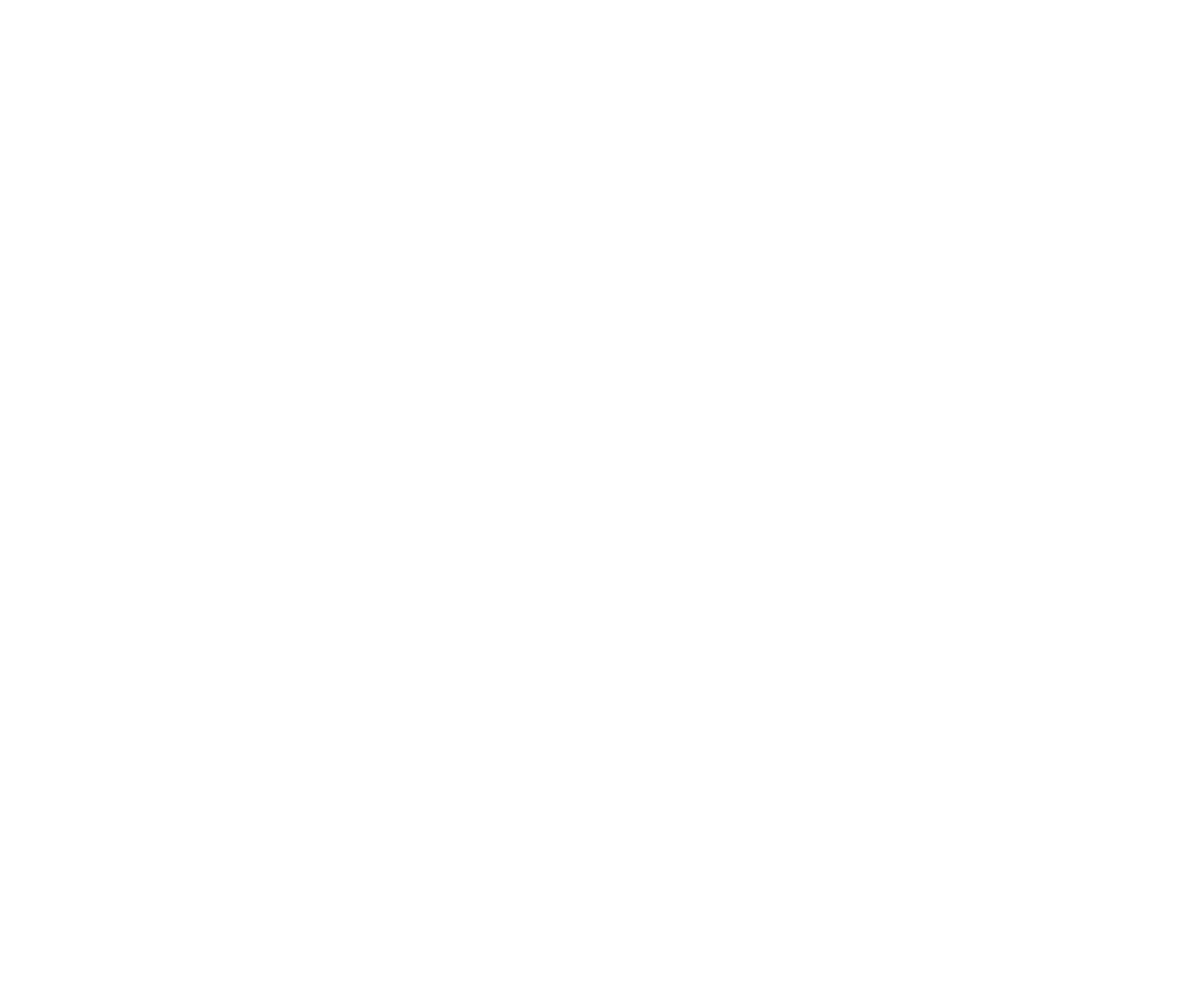
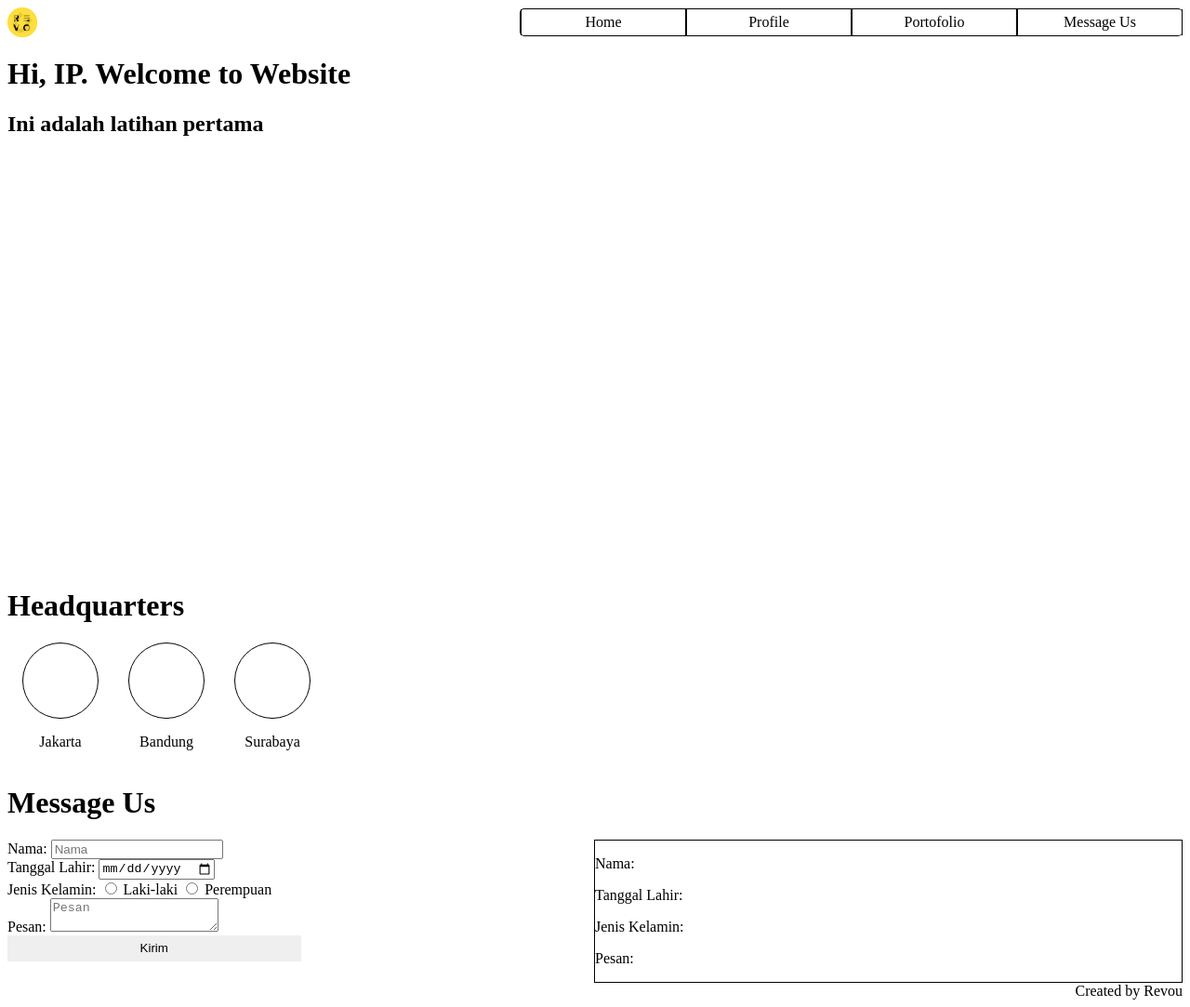
Before and after one commit to revou-fundamental-course/29-may-23-Indray0g4, a website: page index.html in a window 1280 px wide. Shown: the whole page at 93% size. Before the commit the page ends 800 px from the top, so only its background shows below. Drawn offline with Linux system fonts and the light colour scheme.

Commit message:
Add files via upload

```diff
--- a/css/style.css
+++ b/css/style.css
@@ -0,0 +1,74 @@
+header{
+	display: flex;
+	justify-content: space-between;
+	align-items: center;
+}
+.nav-bar{
+	display: flex;
+	border: 1px solid black;
+	border-radius: 5px;
+}
+.nav-item{
+	padding: 5px 3em;
+	width: 80px;
+	border-right: 1px solid black;
+	border-left: 1px solid black;
+	text-align: center;
+	cursor: pointer;
+}
+.nav-item:hover{
+	background: lightblue;
+	margin-top: -3px;
+}
+.nav-bar:last-child{
+	border-right: none;
+}
+.hero{
+	height: 550px;
+	/*background-image: url('../assets/revoU-hero.jpeg');*/
+	background-repeat: no-repeat;
+	object-fit: contain;
+}
+.wrapper{
+	display: flex;
+
+}
+.headquarters-image-container{
+	display: flex;
+	flex-direction: column;
+	align-items: center;
+	margin: 0 1em;
+}
+.headquarters-image{
+	height: 5em;
+	width: 5em;
+	border-radius: 50%;
+	border: 1px solid black;
+}
+.logo{
+	height: 2em;
+}
+.hero{
+	height: 550px;
+}
+.message-us .form-section {
+    display: flex;
+    justify-content: space-evenly;
+    align-items: start;
+}
+.message-us .form-section form,
+.message-us .form-section div {
+     width: 100%;
+}
+.message-us .form-output{
+	border: 1px solid black;
+}
+#kirim{
+	padding: 0.5em;
+	width: 50%;
+	border: none;
+	cursor: pointer;
+}
+footer{
+	text-align: right;
+}
--- a/index.html
+++ b/index.html
@@ -4,9 +4,106 @@
     <meta charset="UTF-8">
     <meta http-equiv="X-UA-Compatible" content="IE=edge">
     <meta name="viewport" content="width=device-width, initial-scale=1.0">
-    <title>Document</title>
+    <title>My Website</title>
+    <link rel="stylesheet" href="css/style.css">
+	<style>
+		@media only scream and (max-width: 	600px){
+			.header-wrapper{
+				flex-direction: column;
+			}
+			.nav-bar{
+				width: 100%;
+				flex-direction: column;
+			}
+			.logo{
+				margin-bottom: 16px;
+			}
+		}
+	</style>
 </head>
 <body>
+	<!-- header -->
+	<header class="header-wrapper">
+		<img src="assets/logo.png" alt="revoU Logo" class="logo">
+		<div class="nav-bar">
+			<div class="nav-item">Home</div>
+			<div class="nav-item">Profile</div>
+			<div class="nav-item">Portofolio</div>
+			<div class="nav-item">Message Us</div>
+		</div>
+	</header>
+	<div id="hero-section" class="hero">
+		<!-- <img src="" alt="hero image"> -->
 
-</body>
+	<script>
+		// var name = prompt("masukkan nama kamu:");
+		// document.getElementById("nama").innerHTML = name;
+		// console.log(element);
+	</script>
+
+		<h1>Hi, <span id="nama">IP</span>. Welcome to Website</h1>
+		<h2>Ini adalah latihan pertama</h2>
+	</div>
+		<div id="headquarters-section">
+		<h1>Headquarters</h1>
+		<div class="wrapper">
+			<div class="headquarters-image-container">
+				<div class="headquarters-image"></div>
+				<p>
+					Jakarta
+				</p>
+			</div>
+			<div class="headquarters-image-container">
+				<div class="headquarters-image"></div>
+					<p>
+						Bandung
+					</p>
+			</div>
+			<div class="headquarters-image-container">
+				<div class="headquarters-image"></div>
+					<p>
+						Surabaya
+					</p>
+			</div>
+		</div>
+	</div>
+	<div id="message-us-section" class="message-us">
+		<h1>Message Us</h1>
+		<div class="form-section">
+        <form name="message-form" onsubmit="return validateForm()">
+          Nama: <input placeholder="Nama" type="text" name="full-name" autocomplete="off" />
+          <br />
+
+          Tanggal Lahir:
+          <input type="date" name="birth-date" />
+          <br />
+
+          Jenis Kelamin:
+          <input type="radio" id="male" name="gender" value="Laki-laki" />
+          <label for="male">Laki-laki</label>
+          <input type="radio" id="female" name="gender" value="Perempuan" />
+          <label for="female">Perempuan</label>
+          <br />
+
+          Pesan:
+          <textarea placeholder="Pesan" name="messages"></textarea>
+          <br />
+
+          <button id="kirim">Kirim</button>
+        </form>
+
+        <div class="form-output">
+          <p>Nama: <span id="sender-full-name"></span></p>
+          <p>Tanggal Lahir: <span id="sender-birth-date"></span></p>
+          <p>Jenis Kelamin: <span id="sender-gender"></span></p>
+          <p>Pesan: <span id="sender-messages"></span></p>
+        </div>
+      </div>
+
+	</div>
+	<!-- footer -->
+	<footer>
+		Created by Revou
+	</footer>
+	<script src="js/script.js"></script>
 </html>
--- a/js/script.js
+++ b/js/script.js
@@ -0,0 +1,16 @@
+function validatorform() {
+			var name = document.form("message-form")("full-name"):valid;
+			var date = document.form("message-form")("birth-date"):valid;
+			var gender = document.form("message-form")("gender"):valid;
+			var message = document.form("message-form")("message"):valid;
+
+			if (name == "" || date == "" || gender == "" || message == "") {
+				alert("input tidak boleh kosong");
+				return false;
+			}
+			document.getElementById("smaller-full-name").innerText = name;
+			document.getElementById("smaller-birth-date").innerText = birth-date;
+			document.getElementById("smaller-gender").innerText = gender;
+			document.getElementById("smaller-message").innerText = message;
+			// console.log(name, date, gender, message);
+}
```
Also changed, not shown: assets/logo.png (added), assets/revoU-hero.jpeg (added).
